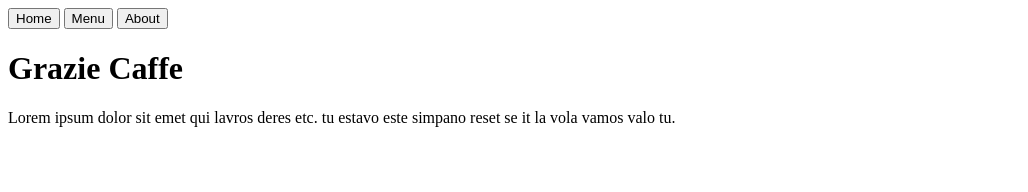
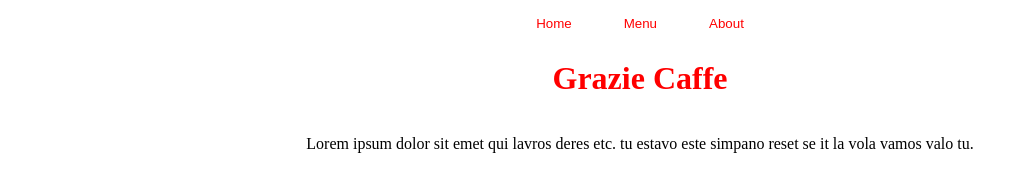
Before and after one commit to nico-von/odin-restaurant, a website built with webpack: page dist/index.html in a window 1280 px wide. Shown: the whole page, without its empty margins (0-1028 px from the left). Built offline with nearby package versions, Linux system fonts and the light colour scheme.

Commit message:
Import initial css on index.js

```diff
--- a/src/index.js
+++ b/src/index.js
@@ -1,6 +1,8 @@
 import Home from "./Home.js";
 import Menu from "./Menu.js";
 import About from "./About.js";
+
+import './styles/style.css';
 
 import { resetContent } from "./Functions.js";
 import { homeButton, menuButton, aboutButton } from "./Content.js";
--- /dev/null
+++ b/src/styles/style.css
@@ -0,0 +1,32 @@
+:root {
+		box-sizing: border-box;
+}
+
+
+header {
+		display: flex;
+		justify-content: center;
+}
+#content {
+		display: flex;
+		flex-direction: column;
+		justify-content: center;
+		align-items: center;
+}
+button {
+		border: none;
+		border-radius: 5rem;
+		background: none;
+		color: red;
+		padding: 0.5rem 1.5rem;
+}
+
+button:hover {
+		text-decoration: underline;
+		font-size: 1.1rem;
+		cursor: pointer;
+}
+
+.title {
+		color: red;
+}
```
Also changed, not shown: dist/bundle.js (added), dist/index.html.
